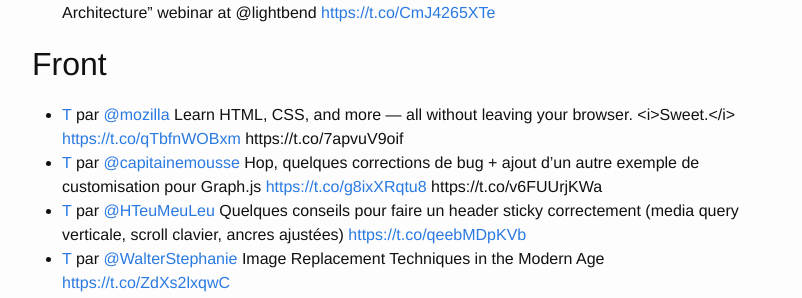
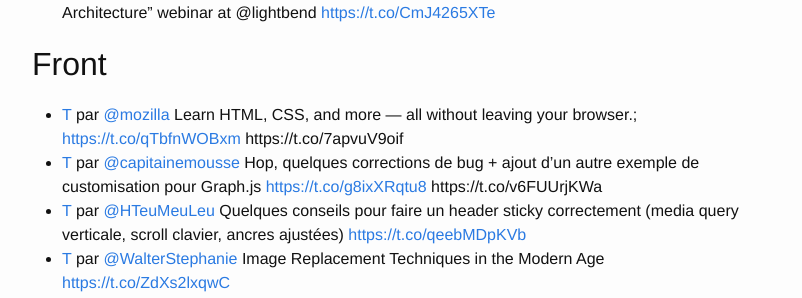
Before and after one commit to chibani/chibani.github.io, a Jekyll site: the page built from _posts/2016-07-01-veille.markdown, in a window 1280 px wide and 900 px high, scrolled down 456 px. Shown: the part 154-452 px from the top of the window, without its empty margins (238-1040 px from the left). Built offline with Jekyll 4.4.1, drawn with Linux system fonts in a browser that asks for light colours; comment, search, counter and statistics services are not loaded; some of the changed text lies outside the part shown.

Commit message:
Fix veille

```diff
--- a/_posts/2016-07-01-veille.markdown
+++ b/_posts/2016-07-01-veille.markdown
@@ -21,7 +21,7 @@
 
 
 ## Front
-- [T](http://twitter.com/mozilla/status/746055113421225985) par [@mozilla](https://twitter.com/mozilla) Learn HTML, CSS, and more — all without leaving your browser. &lt;i&gt;Sweet.&lt;/i&gt; [https://t.co/qTbfnWOBxm](https://t.co/qTbfnWOBxm) https://t.co/7apvuV9oif
+- [T](http://twitter.com/mozilla/status/746055113421225985) par [@mozilla](https://twitter.com/mozilla) Learn HTML, CSS, and more — all without leaving your browser.; [https://t.co/qTbfnWOBxm](https://t.co/qTbfnWOBxm) https://t.co/7apvuV9oif
 - [T](http://twitter.com/capitainemousse/status/746294730783334400) par [@capitainemousse](https://twitter.com/capitainemousse) Hop, quelques corrections de bug + ajout d'un autre exemple de customisation pour Graph.js [https://t.co/g8ixXRqtu8](https://t.co/g8ixXRqtu8) https://t.co/v6FUUrjKWa
 - [T](http://twitter.com/HTeuMeuLeu/status/747147600411897856) par [@HTeuMeuLeu](https://twitter.com/HTeuMeuLeu) Quelques conseils pour faire un header sticky correctement (media query verticale, scroll clavier, ancres ajustées) [https://t.co/qeebMDpKVb](https://t.co/qeebMDpKVb)
 - [T](http://twitter.com/WalterStephanie/status/748049186332024834) par [@WalterStephanie](https://twitter.com/WalterStephanie) Image Replacement Techniques in the Modern Age [https://t.co/ZdXs2lxqwC](https://t.co/ZdXs2lxqwC)
@@ -60,7 +60,7 @@
 
 
 ## Divers/Conneries
-- [T](http://twitter.com/waxzce/status/746001364791271424) par [@waxzce](https://twitter.com/waxzce) New Life Found That Lives Off Electricity |  Quanta Magazine [https://t.co/77t0WNzRRU](https://t.co/77t0WNzRRU) https://t.co/dX6eI3DDo9
+- [T](http://twitter.com/waxzce/status/746001364791271424) par [@waxzce](https://twitter.com/waxzce) New Life Found That Lives Off Electricity : Quanta Magazine [https://t.co/77t0WNzRRU](https://t.co/77t0WNzRRU) https://t.co/dX6eI3DDo9
 - [T](http://twitter.com/slashdot/status/747119878734221312) par [@slashdot](https://twitter.com/slashdot) Linux vs Windows' Challenge: Phoronix Tests Popular Games [https://t.co/Ca8in4mE9m](https://t.co/Ca8in4mE9m)
 - [T](http://twitter.com/LastWeekTonight/status/747438274847846400) par [@LastWeekTonight](https://twitter.com/LastWeekTonight) Here's our story on why it's so hard to stop athletes from doping, complete with inspirational training montages! [https://t.co/Vatue80grD](https://t.co/Vatue80grD)
 - [T](http://twitter.com/waxzce/status/747536004664406019) par [@waxzce](https://twitter.com/waxzce) Inside Silicon Valley’s Robot Pizzeria [https://t.co/ZHTJ9KA0Sm](https://t.co/ZHTJ9KA0Sm) // improve margin making pizza with robots https://t.co/BTkCpLbQzp
```
